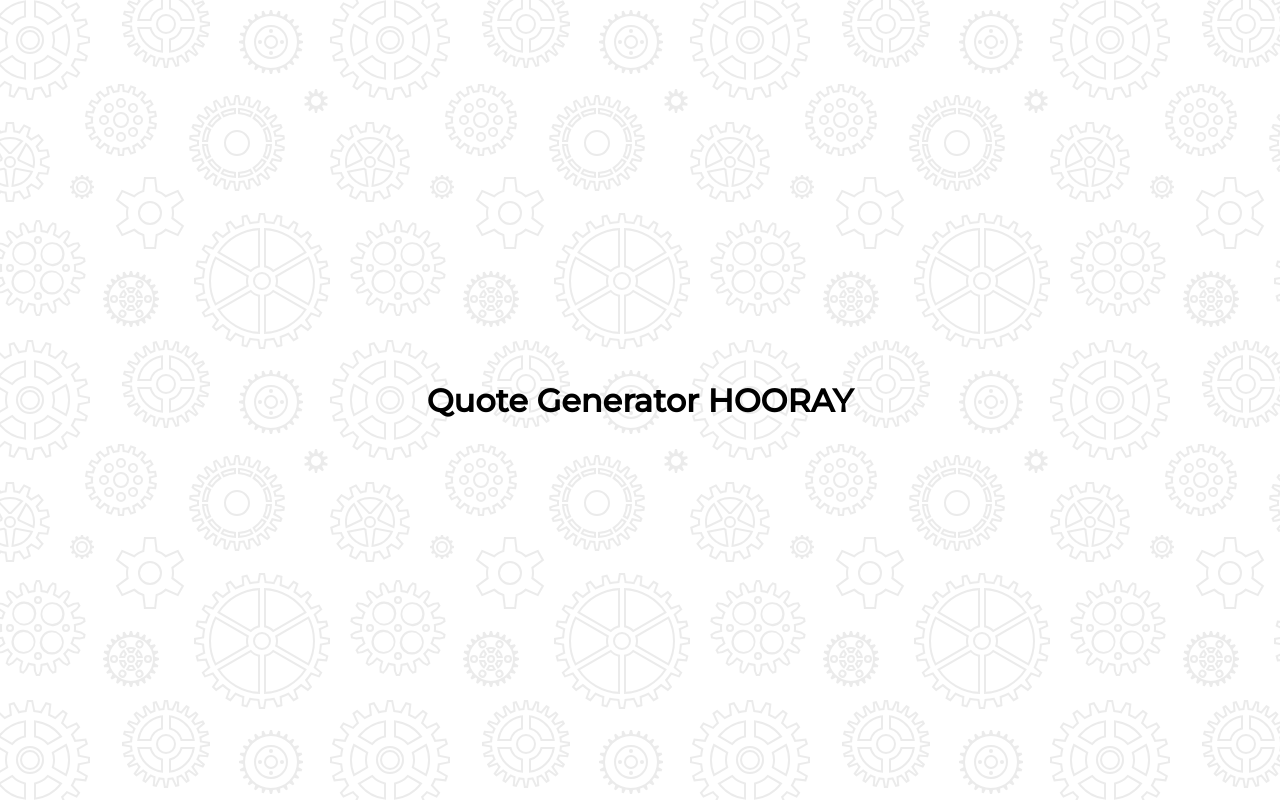
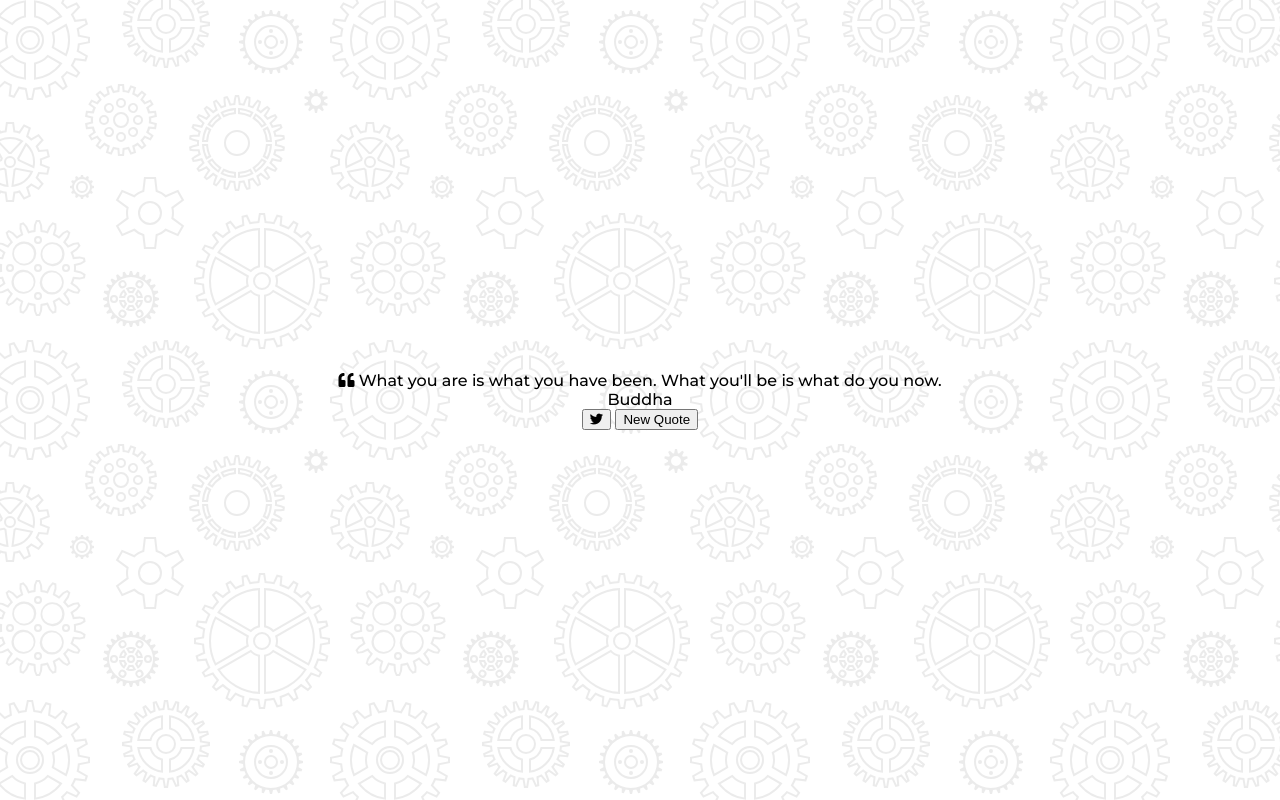
Before and after one commit to shaneiadt/quote-generator, a website: page public/index.html in a window 1280 px wide. Drawn offline with Linux system fonts and the light colour scheme; files that its build step writes are made by us from their sources.

Commit message:
create HTML elements

```diff
--- a/public/index.html
+++ b/public/index.html
@@ -2,21 +2,53 @@
 <html lang="en">
   <head>
     <meta charset="utf-8" />
-    <link rel="apple-touch-icon" sizes="180x180" href="./apple-touch-icon.png" />
-    <link rel="icon" type="image/png" sizes="32x32" href="./favicon-32x32.png" />
-    <link rel="icon" type="image/png" sizes="16x16" href="./favicon-16x16.png" />
+    <link
+      rel="apple-touch-icon"
+      sizes="180x180"
+      href="./apple-touch-icon.png"
+    />
+    <link
+      rel="icon"
+      type="image/png"
+      sizes="32x32"
+      href="./favicon-32x32.png"
+    />
+    <link
+      rel="icon"
+      type="image/png"
+      sizes="16x16"
+      href="./favicon-16x16.png"
+    />
     <link rel="manifest" href="./site.webmanifest" />
     <meta name="viewport" content="width=device-width, initial-scale=1" />
-    <meta
-      name="description"
-      content="Quote Generator"
+    <meta name="description" content="Quote Generator" />
+    <link
+      rel="stylesheet"
+      type="text/css"
+      href="https://cdnjs.cloudflare.com/ajax/libs/font-awesome/5.15.1/css/all.min.css"
     />
-    <link rel="stylesheet" type="text/css" href="https://cdnjs.cloudflare.com/ajax/libs/font-awesome/5.15.1/css/all.min.css">
     <link rel="stylesheet" type="text/css" href="./index.css" />
     <title>Quote Generator</title>
   </head>
   <body>
-    <h1>Quote Generator HOORAY</h1>
+    <div class="quote-container" id="quote-container">
+      <div class="quote-text">
+        <i class="fas fa-quote-left"></i>
+        <span id="quote"
+          >What you are is what you have been. What you'll be is what do you
+          now.</span
+        >
+      </div>
+      <div class="quote-author">
+        <span id="author">Buddha</span>
+      </div>
+      <div class="button-container">
+        <button class="twitter-button" id="twitter" title="Tweet">
+          <i class="fab fa-twitter"></i>
+        </button>
+        <button id="new-quote">New Quote</button>
+      </div>
+    </div>
     <noscript>You need to enable JavaScript to run this app.</noscript>
     <script type="module" src="./index.js"></script>
   </body>
```
